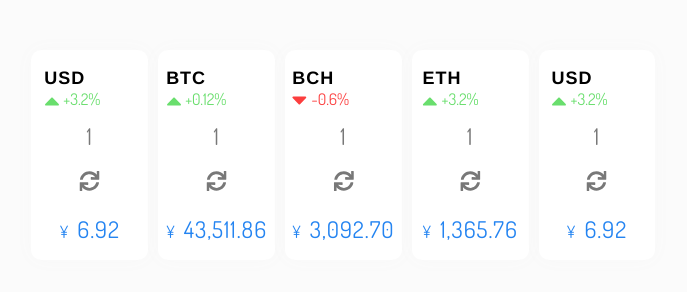
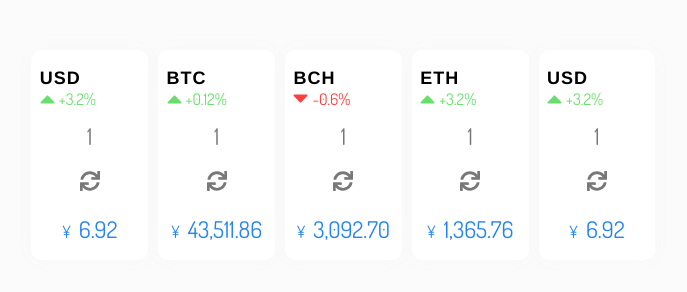
Before and after one commit to wjjwkwindy/dashboard, a website built with webpack: page dist/index.html in a window 1280 px wide. Shown: the top 292 px of the page, 532-1219 px from the left. Built offline with nearby package versions, Linux system fonts and the light colour scheme; no server answers.

Commit message:
update dist folder

```diff
--- a/dist/css/style.css
+++ b/dist/css/style.css
@@ -57,7 +57,7 @@ body {
   background-color: #fbfbfb; }
   .main-panel .panel-container {
     min-width: 1288px;
-    max-width: 1500px;
+    max-width: 1600px;
     margin: 50px auto;
     padding: 0 20px;
     display: flex;
@@ -93,7 +93,7 @@ body {
         font-size: 20px;
         font-weight: normal; }
       .first-area .item-time .time-container h3 {
-        font-family: Dosis, sans-serif;
+        font-family: Dosis, "PingFang SC", "Microsoft YaHei", "Helvetica Neue", Helvetica, Arial, sans-serif;
         font-size: 30px;
         font-weight: normal;
         letter-spacing: 3px;
@@ -122,18 +122,23 @@ body {
         left: 50%;
         -webkit-transform: translate(-50%, -50%);
         transform: translate(-50%, -50%); }
-        .first-area .item-exchange .item-exchange_money .money-container h2 {
+        .first-area .item-exchange .item-exchange_money .money-container .moneyName-container {
+          width: 100px;
+          margin: 0 auto; }
+          .first-area .item-exchange .item-exchange_money .money-container .moneyName-container h2 {
             font-family: "PingFang SC", "Microsoft YaHei", "Helvetica Neue", Helvetica, Arial, sans-serif;
             font-size: 18px;
             font-weight: bold;
             letter-spacing: 1px; }
-        .first-area .item-exchange .item-exchange_money .money-container .percent {
+          .first-area .item-exchange .item-exchange_money .money-container .moneyName-container .percent {
             margin-bottom: 10px; }
-          .first-area .item-exchange .item-exchange_money .money-container .percent svg {
+            .first-area .item-exchange .item-exchange_money .money-container .moneyName-container .percent svg {
               width: 15px;
-            vertical-align: middle; }
-          .first-area .item-exchange .item-exchange_money .money-container .percent span {
-            font-family: Dosis, sans-serif;
+              vertical-align: middle;
+              position: relative;
+              top: -2px; }
+            .first-area .item-exchange .item-exchange_money .money-container .moneyName-container .percent span {
+              font-family: Dosis, "PingFang SC", "Microsoft YaHei", "Helvetica Neue", Helvetica, Arial, sans-serif;
               font-size: 16px;
               font-weight: normal; }
         .first-area .item-exchange .item-exchange_money .money-container .data-up {
@@ -146,9 +151,8 @@ body {
         .first-area .item-exchange .item-exchange_money .money-container .exchange {
           text-align: center;
           color: #787878;
-          font-family: Dosis, sans-serif;
-          font-size: 23px;
-          letter-spacing: 1px; }
+          font-family: Dosis, "PingFang SC", "Microsoft YaHei", "Helvetica Neue", Helvetica, Arial, sans-serif;
+          font-size: 23px; }
           .first-area .item-exchange .item-exchange_money .money-container .exchange .exchange_1 {
             margin: 0 0 20px 0; }
           .first-area .item-exchange .item-exchange_money .money-container .exchange .sync-icon {
--- a/dist/index.html
+++ b/dist/index.html
@@ -6,7 +6,7 @@
   <meta name="viewport" content="width=device-width, initial-scale=1.0">
   <meta http-equiv="X-UA-Compatible" content="ie=edge">
   <title>Dashboard</title>
-<link href="css/style.css?156a7ea44e77d1ee8036" rel="stylesheet"><link href="css/normalize.css?156a7ea44e77d1ee8036" rel="stylesheet"></head>
+<link href="css/style.css?1e21447e60e7bcd2c0ad" rel="stylesheet"><link href="css/normalize.css?1e21447e60e7bcd2c0ad" rel="stylesheet"></head>
 
 <body>
   <div class="wrapper">
@@ -54,12 +54,14 @@
           <div class="item-exchange">
             <div class="item item-exchange_money">
               <div class="money-container">
+                <div class="moneyName-container">
                 <h2>USD</h2>
                 <div class="percent data-up">
                   <svg xmlns="http://www.w3.org/2000/svg" aria-hidden="true" data-prefix="fas" data-icon="caret-up"
                     class="svg-inline--fa fa-caret-up fa-w-10" role="img" viewBox="0 0 320 512">
                     <path fill="currentColor" d="M288.662 352H31.338c-17.818 0-26.741-21.543-14.142-34.142l128.662-128.662c7.81-7.81 20.474-7.81 28.284 0l128.662 128.662c12.6 12.599 3.676 34.142-14.142 34.142z" /></svg>
                   <span>+3.2%</span>
+                </div>
                 </div>
                 <div class="exchange">
                   <p class="exchange_1">1</p>
@@ -73,13 +75,14 @@
             </div>
             <div class="item item-exchange_money">
               <div class="money-container">
+                <div class="moneyName-container">
                 <h2>BTC</h2>
                 <div class="percent data-up">
                   <svg xmlns="http://www.w3.org/2000/svg" aria-hidden="true" data-prefix="fas" data-icon="caret-up"
                     class="svg-inline--fa fa-caret-up fa-w-10" role="img" viewBox="0 0 320 512">
                     <path fill="currentColor" d="M288.662 352H31.338c-17.818 0-26.741-21.543-14.142-34.142l128.662-128.662c7.81-7.81 20.474-7.81 28.284 0l128.662 128.662c12.6 12.599 3.676 34.142-14.142 34.142z" /></svg>
                   <span>+0.12%</span>
-                </div>
+                </div></div>
                 <div class="exchange">
                   <p class="exchange_1">1</p>
                   <p class="sync-icon">
@@ -92,13 +95,14 @@
             </div>
             <div class="item item-exchange_money">
               <div class="money-container">
+                <div class="moneyName-container">
                 <h2>BCH</h2>
                 <div class="percent data-down">
                   <svg xmlns="http://www.w3.org/2000/svg" aria-hidden="true" data-prefix="fas" data-icon="caret-up"
                     class="svg-inline--fa fa-caret-up fa-w-10 arrow-down" role="img" viewBox="0 0 320 512">
                     <path fill="currentColor" d="M288.662 352H31.338c-17.818 0-26.741-21.543-14.142-34.142l128.662-128.662c7.81-7.81 20.474-7.81 28.284 0l128.662 128.662c12.6 12.599 3.676 34.142-14.142 34.142z" /></svg>
                   <span>-0.6%</span>
-                </div>
+                </div></div>
                 <div class="exchange">
                   <p class="exchange_1">1</p>
                   <p class="sync-icon">
@@ -111,13 +115,14 @@
             </div>
             <div class="item item-exchange_money">
               <div class="money-container">
+                <div class="moneyName-container">
                 <h2>ETH</h2>
                 <div class="percent data-up">
                   <svg xmlns="http://www.w3.org/2000/svg" aria-hidden="true" data-prefix="fas" data-icon="caret-up"
                     class="svg-inline--fa fa-caret-up fa-w-10" role="img" viewBox="0 0 320 512">
                     <path fill="currentColor" d="M288.662 352H31.338c-17.818 0-26.741-21.543-14.142-34.142l128.662-128.662c7.81-7.81 20.474-7.81 28.284 0l128.662 128.662c12.6 12.599 3.676 34.142-14.142 34.142z" /></svg>
                   <span>+3.2%</span>
-                </div>
+                </div></div>
                 <div class="exchange">
                   <p class="exchange_1">1</p>
                   <p class="sync-icon">
@@ -130,13 +135,14 @@
             </div>
             <div class="item item-exchange_money">
               <div class="money-container">
+                <div class="moneyName-container">
                 <h2>USD</h2>
                 <div class="percent data-up">
                   <svg xmlns="http://www.w3.org/2000/svg" aria-hidden="true" data-prefix="fas" data-icon="caret-up"
                     class="svg-inline--fa fa-caret-up fa-w-10" role="img" viewBox="0 0 320 512">
                     <path fill="currentColor" d="M288.662 352H31.338c-17.818 0-26.741-21.543-14.142-34.142l128.662-128.662c7.81-7.81 20.474-7.81 28.284 0l128.662 128.662c12.6 12.599 3.676 34.142-14.142 34.142z" /></svg>
                   <span>+3.2%</span>
-                </div>
+                </div></div>
                 <div class="exchange">
                   <p class="exchange_1">1</p>
                   <p class="sync-icon">
@@ -174,6 +180,6 @@
       </div>
     </main>
   </div>
-<script type="text/javascript" src="bundle.156a.js?156a7ea44e77d1ee8036"></script></body>
+<script type="text/javascript" src="bundle.1e21.js?1e21447e60e7bcd2c0ad"></script></body>
 
 </html>
```
Also changed, not shown: dist/bundle.156a.js (deleted, +0 -134 lines). Lines whose indentation alone changed are shown as unchanged.
